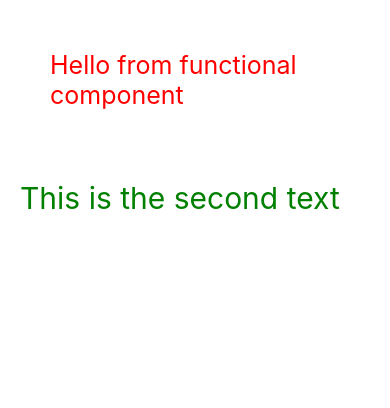
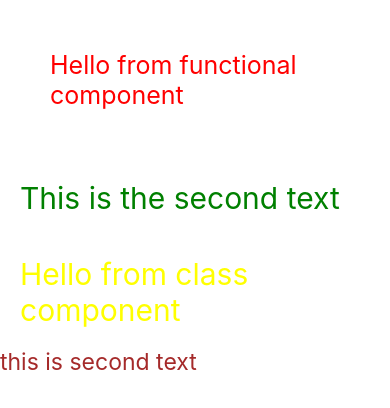
Before and after one commit to emad998/reatctNativeParowiz, a React Native app: screen / in a window 390 px wide. Shown: the top 408 px of the page. Built offline with nearby package versions, Linux system fonts and the light colour scheme.

Commit message:
finished class components

```diff
--- a/App.js
+++ b/App.js
@@ -2,11 +2,13 @@ import { StatusBar } from 'expo-status-bar';
 import React from 'react';
 import { StyleSheet, Text, View } from 'react-native';
 import Hello from './components/Hello';
+import HelloClass from './components/HelloClass';
 
 export default function App() {
   return (
     <View>
       <Hello />
+      <HelloClass />
 
     </View>
   );
--- /dev/null
+++ b/components/HelloClass.js
@@ -0,0 +1,22 @@
+import React, { Component } from 'react'
+import { View, Text, StyleSheet } from 'react-native'
+
+class HelloClass extends Component {
+    render() {
+        return (
+            <View>
+                <Text style={{fontSize: 30, color: 'yellow', padding: 20}}>Hello from class component</Text>
+                <Text style={styles.textStyle}>this is second text</Text>
+            </View>
+        )
+    }
+}
+
+const styles = StyleSheet.create({
+    textStyle: {
+        fontSize: 23,
+        color: 'brown'
+    }
+})
+
+export default HelloClass
```
